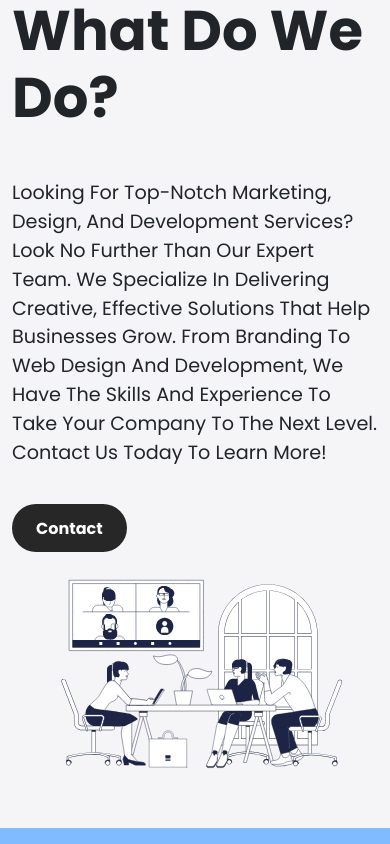
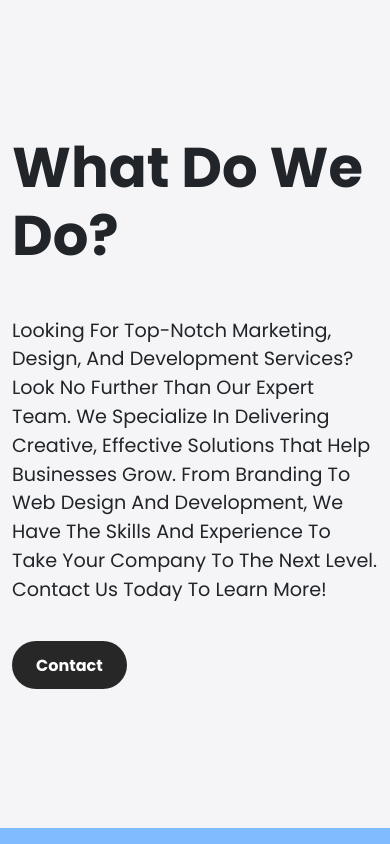
Before and after one commit to WeAtPixelUp/pixelUp, a Next.js app: page / in a window 390 px wide. Shown: the part 860-1704 px from the top of the page. Built offline with nearby package versions, Linux system fonts and the light colour scheme.

Commit message:
minor changes

```diff
--- a/src/app/(homepage)/page.tsx
+++ b/src/app/(homepage)/page.tsx
@@ -97,11 +97,8 @@ const Index = () => {
 
       <div id="what-do-we-do" className="section-two">
         <div className="homepage__doing container d-flex justify-content-between align-items-center">
-          <div
-            style={{ width: "100%", height: "auto" }}
-            className="homepage__doing__img-box"
-          >
-            <Lottie options={animatedDoing} width="100%" height="100%" />
+          <div className="homepage__doing__img-box">
+            <Lottie options={animatedDoing} width={650} height={600} />
           </div>
           <div className="homepage__doing__content-box ms-5">
             <h1 className="heading-primary">What do we do?</h1>
--- a/src/app/(homepage)/style.css
+++ b/src/app/(homepage)/style.css
@@ -68,8 +68,8 @@
     flex-direction: column;
   }
 
-  .homepage__doing {
-    flex-direction: column-reverse;
+  .homepage__doing__img-box {
+    display: none;
   }
 
   .homepage__doing__content-box {
```
